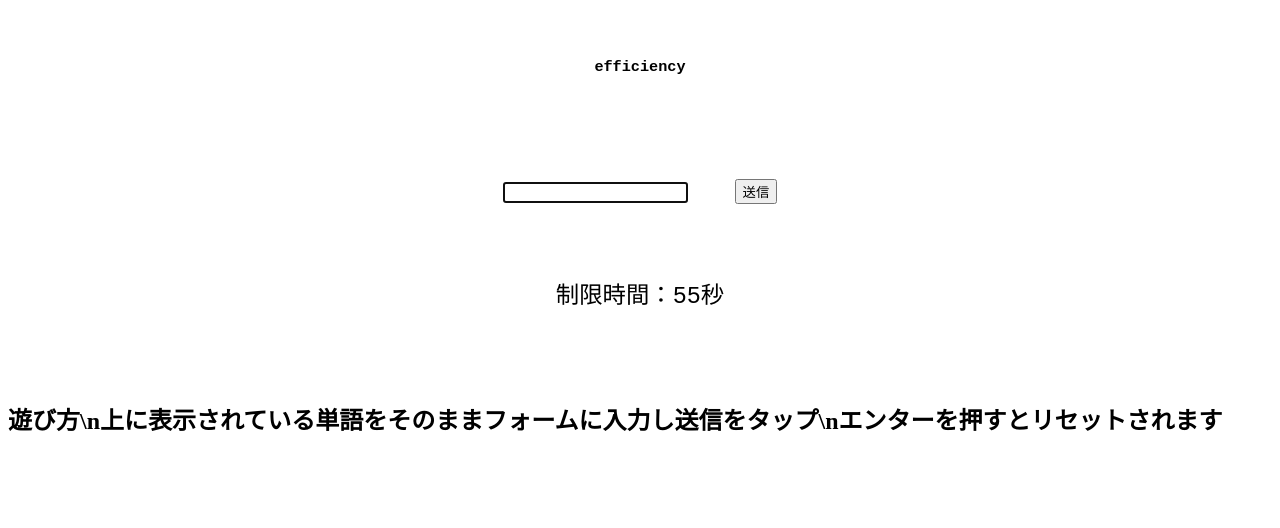
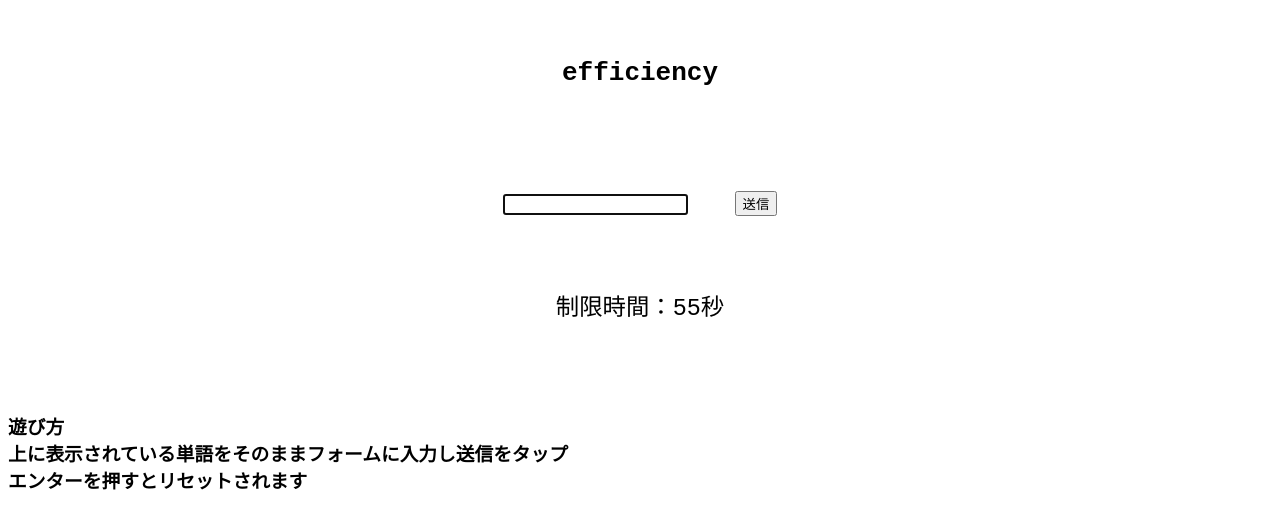
Before and after one commit to mo695/typinggame, a plain HTML site: page index.html in a window 1280 px wide. Drawn offline with Linux system fonts and the light colour scheme.

Commit message:
Update index.html

```diff
--- a/index.html
+++ b/index.html
@@ -5,7 +5,7 @@
 
 <pre class="lang:js decode:true">
 
-    <h3 id="subject"></h3>
+    <h1 id="subject"></h1>
 <p>&nbsp;</p>
 <form name="typing"><input name="input" type="text" /> <input name="btn" type="button" value="送信" /></form>
 <p>&nbsp;</p>
@@ -14,7 +14,7 @@
 
 </pre>
 
-    <h2>遊び方\n上に表示されている単語をそのままフォームに入力し送信をタップ\nエンターを押すとリセットされます </h2>
+    <h3>遊び方<br>上に表示されている単語をそのままフォームに入力し送信をタップ<br>エンターを押すとリセットされます </h3>
 
 <script>
 
@@ -107,7 +107,7 @@ function finish() {
     }
 </style>
 <style>
-    h3 {
+    h1 {
         text-align: center;
         margin:0;
         padding:0;
```
